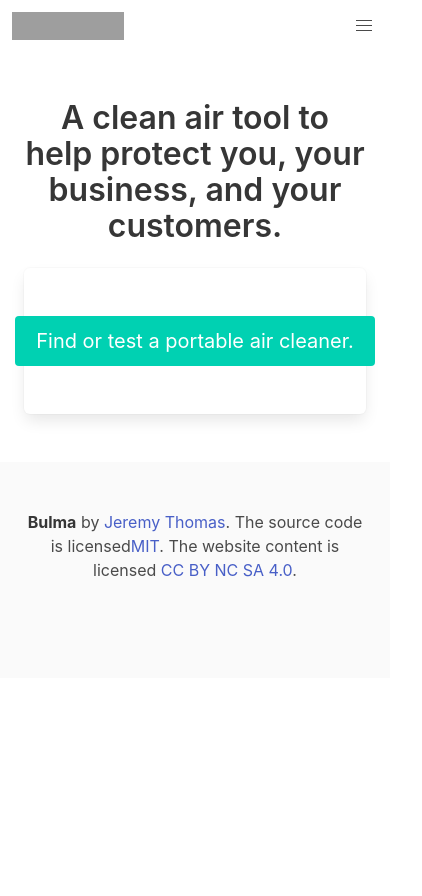
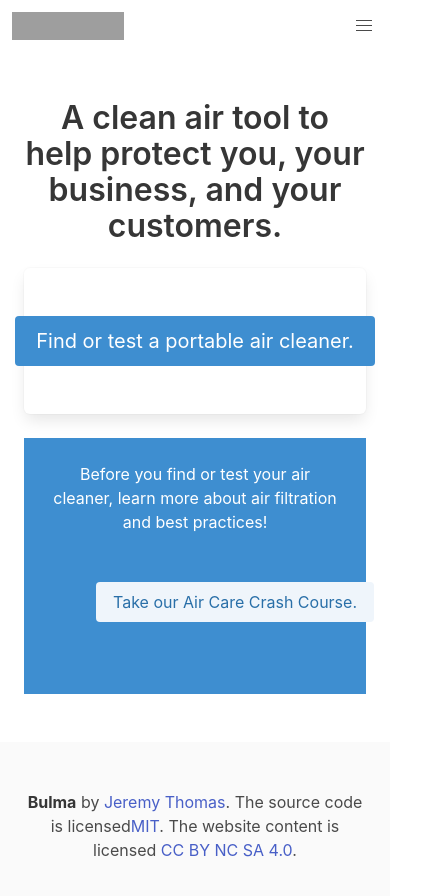
Before and after one commit to cmarq07/air-cleaner-calculator, a React (Create React App) app: page / in a window 390 px wide. Shown: the top 896 px of the page, 422 px wide, since content can reach past the window. Before the commit the page ends 844 px from the top, so only its background shows below. Built offline with nearby package versions, Linux system fonts and the light colour scheme; grey boxes are pictures that could not be loaded.

Commit message:
hamburger menu changes to 'x' when clicked

```diff
--- a/src/components/Header.js
+++ b/src/components/Header.js
@@ -8,14 +8,14 @@ export function Header() {
                     <img src="https://bulma.io/images/bulma-logo.png" width="112" height="28" />
                 </a>
 
-                <a role="button" className="navbar-burger" aria-label="menu" aria-expanded="false" data-target="navbarBasicExample">
+                <a role="button" className="navbar-burger" is-active="true" aria-label="menu" aria-expanded="false" data-target="navbarBasicExample">
                     <span aria-hidden="true"></span>
                     <span aria-hidden="true"></span>
                     <span aria-hidden="true"></span>
                 </a>
             </div>
 
-            <div id="navbarBasicExample" className="navbar-menu">
+            <div id="navbar-menu" className="navbar-menu" is-active="true">
                 <div className="navbar-start">
                     <a className="navbar-item">
                         Home
@@ -63,6 +63,35 @@ export function Header() {
             </div>
         </nav>
     );
+
 }
 
+document.addEventListener('DOMContentLoaded', () => {
+
+    // Get all "navbar-burger" elements
+    const $navbarBurgers = Array.prototype.slice.call(document.querySelectorAll('.navbar-burger'), 0);
+    console.log($navbarBurgers.length);
+
+    // Check if there are any navbar burgers
+    if ($navbarBurgers.length > 0) {
+
+        // Add a click event on each of them
+        $navbarBurgers.forEach(el => {
+            el.addEventListener('click', () => {
+                // Get the target from the "data-target" attribute
+                const target = el.dataset.target;
+                const $target = document.getElementById(target);
+                console.log("test");
+
+                // Toggle the "is-active" class on both the "navbar-burger" and the "navbar-menu"
+                el.classList.toggle('is-active');
+                $target.classList.toggle('is-active');
+
+
+            });
+        });
+    }
+
+});
+
 export default Header;
--- a/src/components/Home.js
+++ b/src/components/Home.js
@@ -11,10 +11,17 @@ export function Home() {
                         <div className="box p-6">
                             <div className="buttons are-medium is-centered">
                                 <Link to="/formlanding">
-                                    <button className="button is-primary">Find or test a portable air cleaner.</button>
+                                    <button className="button is-info">Find or test a portable air cleaner.</button>
                                 </Link>
                             </div>
                         </div>
+
+                        <section className="hero is-info is-small">
+                            <div className="hero-body">
+                                <p>Before you find or test your air cleaner, learn more about air filtration and best practices!</p>
+                                <button className="button is-info is-light m-6">Take our Air Care Crash Course.</button>
+                            </div>
+                        </section>
                     </div>
                 </div>
             </section>
```
